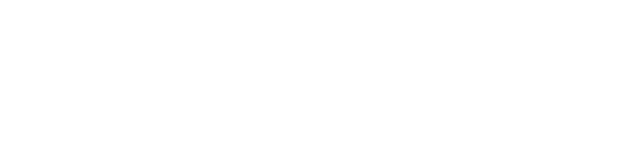
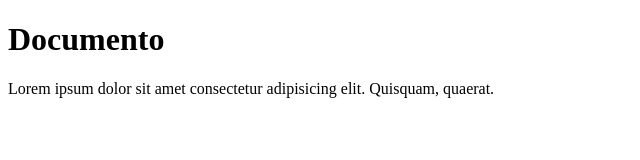
Before and after one commit to carobte/flow2, a plain HTML site: page index.html in a window 1280 px wide. Shown: the whole page, without its empty margins (0-640 px from the left). Drawn offline with Linux system fonts and the light colour scheme.

Commit message:
feat:agregue main

```diff
--- a/index.html
+++ b/index.html
@@ -6,6 +6,11 @@
     <title>Documento</title>
 </head>
 <body>
-
+    <main>
+        <h1>Documento</h1>
+        <p>
+            Lorem ipsum dolor sit amet consectetur adipisicing elit. Quisquam, quaerat.
+        </p>
+    </main>
 </body>
 </html>
```
